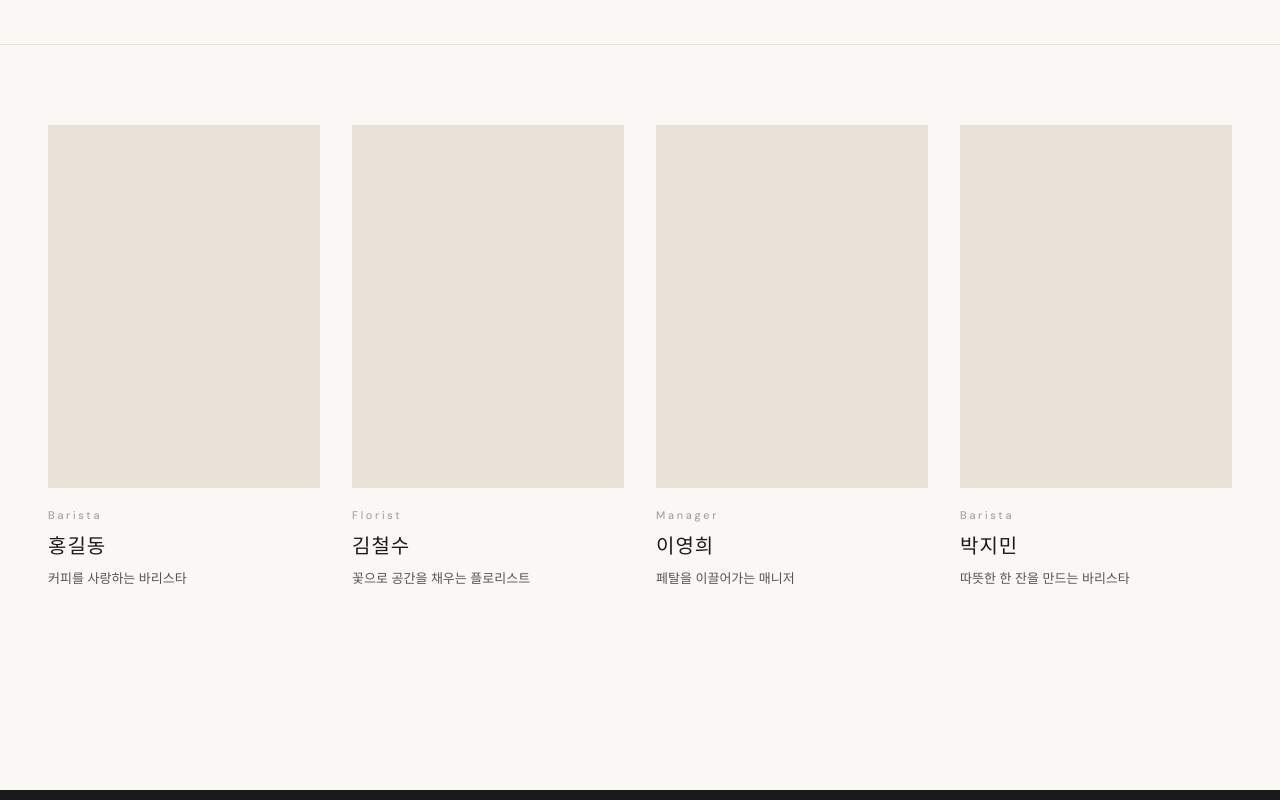
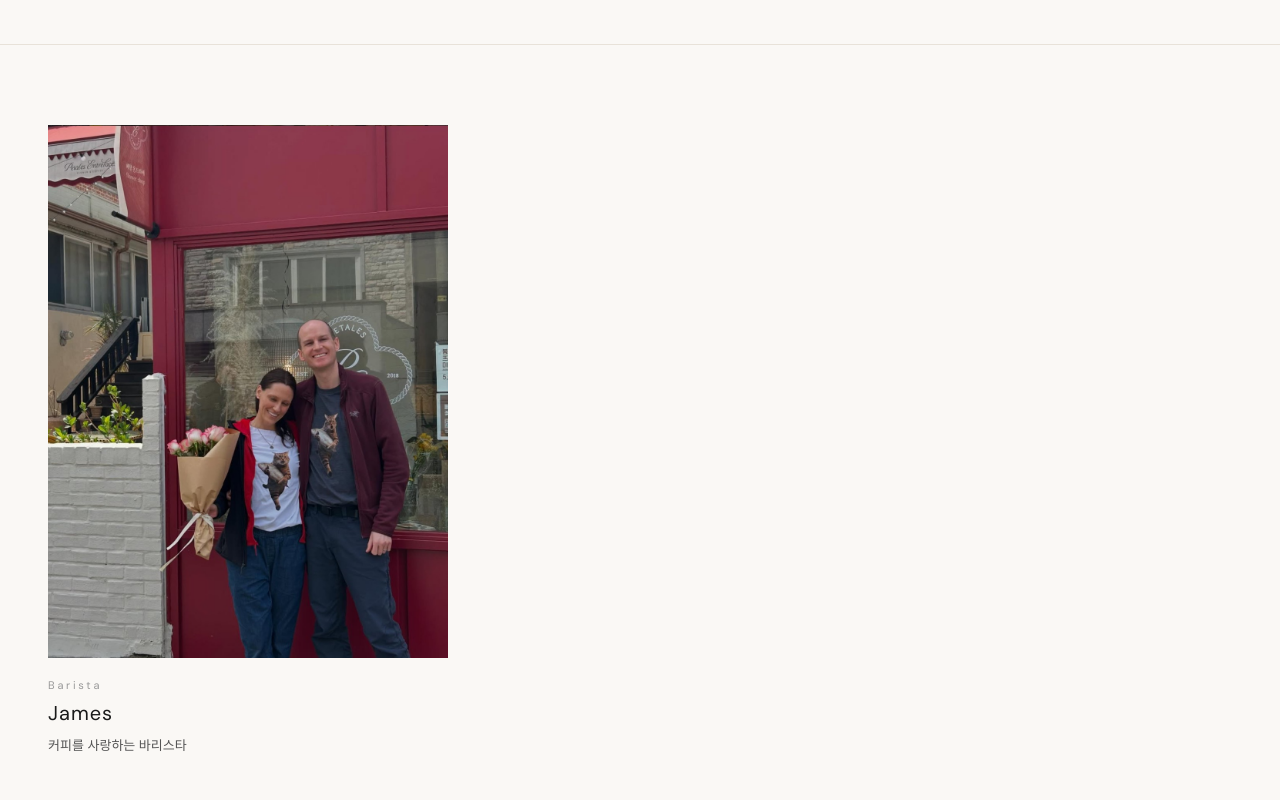
Before and after one commit to choigilung/petal, a React (Vite) app: page /crew in a window 1280 px wide. Shown: the part 360-1160 px from the top of the page. Built offline with nearby package versions, Linux system fonts and the light colour scheme.

Commit message:
feat: PETAL CREW 페이지 사진 추가

```diff
--- a/src/pages/Crew/Crew.css
+++ b/src/pages/Crew/Crew.css
@@ -98,3 +98,15 @@
     grid-template-columns: repeat(2, 1fr);
   }
 }
+
+.crew-grid {
+  display: grid;
+  grid-template-columns: repeat(1, 400px);
+  gap: 32px;
+}
+
+.crew-image {
+  width: 100%;
+  aspect-ratio: 3 / 4;
+  object-fit: cover;
+}
--- a/src/pages/Crew/index.tsx
+++ b/src/pages/Crew/index.tsx
@@ -1,4 +1,5 @@
 import './Crew.css';
+import crew1 from '../../assets/crew/crew1.jpg';
 
 const Crew = () => {
   return (
@@ -14,13 +15,10 @@ const Crew = () => {
       <section className="crew-grid-section">
         <div className="crew-grid">
           {[
-            { name: '홍길동', role: 'Barista', desc: '커피를 사랑하는 바리스타' },
-            { name: '김철수', role: 'Florist', desc: '꽃으로 공간을 채우는 플로리스트' },
-            { name: '이영희', role: 'Manager', desc: '페탈을 이끌어가는 매니저' },
-            { name: '박지민', role: 'Barista', desc: '따뜻한 한 잔을 만드는 바리스타' },
+            { name: 'James', role: 'Barista', desc: '커피를 사랑하는 바리스타', img: crew1 },
           ].map((member) => (
             <div className="crew-item" key={member.name}>
-              <div className="crew-image-placeholder" />
+              <img src={member.img} alt={member.name} className="crew-image" />
               <div className="crew-info">
                 <p className="crew-role">{member.role}</p>
                 <h2 className="crew-name">{member.name}</h2>
```
Also changed, not shown: src/assets/crew/crew1.jpg (added).
